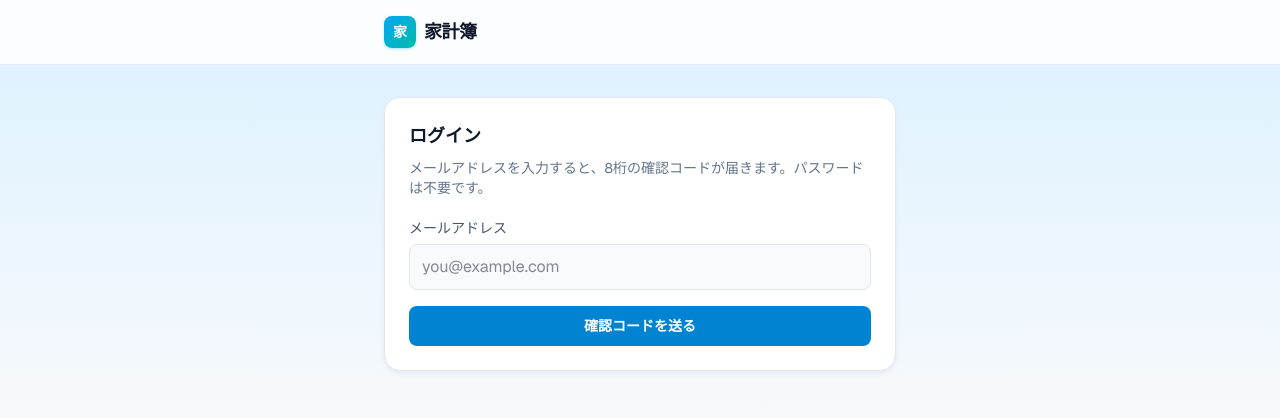
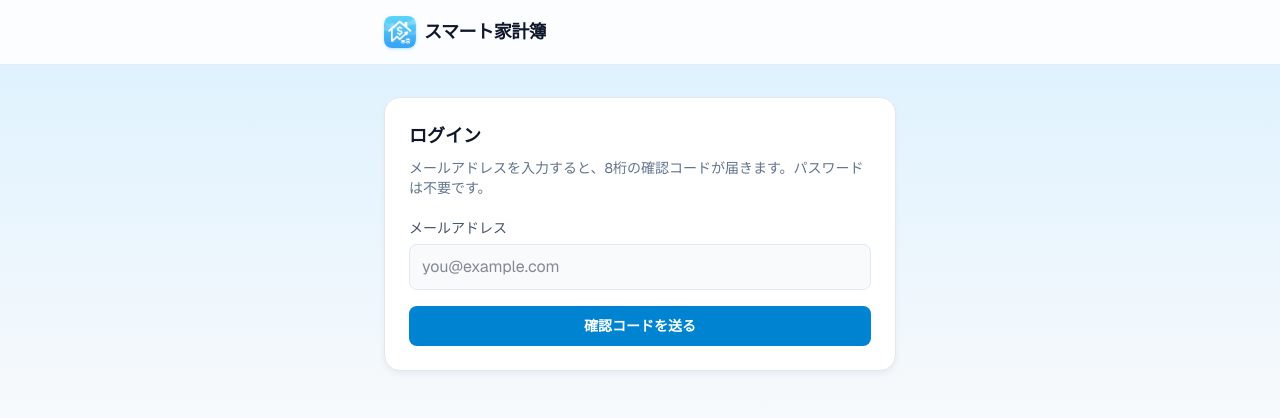
Before and after one commit to HiiragiTechJP/kakeibo2_app, a Next.js app: page / in a window 1280 px wide. Shown: the top 418 px of the page. Built offline with nearby package versions, Linux system fonts and the light colour scheme; no server answers.

Commit message:
アプリ名とアイコンの変更、リファクタリング

```diff
--- a/app/apple-icon.tsx
+++ /dev/null
@@ -1,28 +0,0 @@
-import { ImageResponse } from "next/og";
-
-export const size = { width: 180, height: 180 };
-export const contentType = "image/png";
-
-export default function AppleIcon() {
-  return new ImageResponse(
-    (
-      <div
-        style={{
-          width: "100%",
-          height: "100%",
-          display: "flex",
-          alignItems: "center",
-          justifyContent: "center",
-          backgroundColor: "#059669",
-          borderRadius: 40,
-          fontSize: 96,
-          fontWeight: 700,
-          color: "#ffffff",
-        }}
-      >
-        家
-      </div>
-    ),
-    { ...size },
-  );
-}
--- a/app/icon.tsx
+++ /dev/null
@@ -1,28 +0,0 @@
-import { ImageResponse } from "next/og";
-
-export const size = { width: 32, height: 32 };
-export const contentType = "image/png";
-
-export default function Icon() {
-  return new ImageResponse(
-    (
-      <div
-        style={{
-          width: "100%",
-          height: "100%",
-          display: "flex",
-          alignItems: "center",
-          justifyContent: "center",
-          backgroundColor: "#059669",
-          borderRadius: 6,
-          fontSize: 20,
-          fontWeight: 700,
-          color: "#ffffff",
-        }}
-      >
-        家
-      </div>
-    ),
-    { ...size },
-  );
-}
--- a/app/layout.tsx
+++ b/app/layout.tsx
@@ -21,17 +21,17 @@ const geistMono = Geist_Mono({
 });
 
 export const metadata: Metadata = {
-  title: "家計簿",
-  description: "シンプルな家計簿アプリ",
-  applicationName: "家計簿",
+  title: "スマート家計簿",
+  description: "毎日使いやすいスマート家計簿アプリ",
+  applicationName: "スマート家計簿",
   appleWebApp: {
     capable: true,
-    title: "家計簿",
+    title: "スマート家計簿",
     statusBarStyle: "default",
   },
   icons: {
-    icon: [{ url: "/icon", type: "image/png" }],
-    apple: [{ url: "/apple-icon", type: "image/png", sizes: "180x180" }],
+    icon: [{ url: "/icons/icon.png", type: "image/png", sizes: "577x577" }],
+    apple: [{ url: "/icons/icon.png", type: "image/png", sizes: "577x577" }],
   },
 };
 
--- a/app/manifest.ts
+++ b/app/manifest.ts
@@ -2,9 +2,9 @@ import type { MetadataRoute } from "next";
 
 export default function manifest(): MetadataRoute.Manifest {
   return {
-    name: "家計簿",
-    short_name: "家計簿",
-    description: "シンプルな家計簿アプリ",
+    name: "スマート家計簿",
+    short_name: "スマート家計簿",
+    description: "毎日使いやすいスマート家計簿アプリ",
     start_url: "/",
     display: "standalone",
     background_color: "#e0f2fe",
@@ -13,15 +13,9 @@ export default function manifest(): MetadataRoute.Manifest {
     orientation: "portrait",
     icons: [
       {
-        src: "/apple-icon",
-        sizes: "180x180",
+        src: "/icons/icon.png",
+        sizes: "577x577",
         type: "image/png",
-        purpose: "any",
-      },
-      {
-        src: "/icons/app-icon.svg",
-        sizes: "any",
-        type: "image/svg+xml",
         purpose: "any",
       },
     ],
--- a/components/kakeibo-app.tsx
+++ b/components/kakeibo-app.tsx
@@ -4,11 +4,14 @@ import { useMemo, useState } from "react";
 import { AddExpenseForm } from "@/components/add-expense-form";
 import { ExpenseList } from "@/components/expense-list";
 import { useExpenses } from "@/hooks/use-expenses";
-import { EXPENSE_CATEGORIES } from "@/lib/categories";
+import {
+  buildCategorySummary,
+  calculateExpenseTotal,
+  filterExpensesByMonth,
+} from "@/lib/expense-summary";
 import {
   formatMonthJa,
   formatYen,
-  isDateInMonth,
   shiftIsoMonth,
   todayIsoMonth,
 } from "@/lib/format";
@@ -26,31 +29,19 @@ export function KakeiboApp() {
   const [selectedMonth, setSelectedMonth] = useState(() => currentMonth);
 
   const monthlyExpenses = useMemo(
-    () => expenses.filter((expense) => isDateInMonth(expense.date, selectedMonth)),
+    () => filterExpensesByMonth(expenses, selectedMonth),
     [expenses, selectedMonth],
   );
 
   const monthlyTotal = useMemo(
-    () => monthlyExpenses.reduce((sum, expense) => sum + expense.amount, 0),
+    () => calculateExpenseTotal(monthlyExpenses),
     [monthlyExpenses],
   );
 
-  const categorySummary = useMemo(() => {
-    const totals = new Map<string, number>();
-
-    for (const expense of monthlyExpenses) {
-      totals.set(
-        expense.category_id,
-        (totals.get(expense.category_id) ?? 0) + expense.amount,
-      );
-    }
-
-    return EXPENSE_CATEGORIES.map((category) => ({
-      id: category.id,
-      name: category.name,
-      amount: totals.get(category.id) ?? 0,
-    })).filter((category) => category.amount > 0);
-  }, [monthlyExpenses]);
+  const categorySummary = useMemo(
+    () => buildCategorySummary(monthlyExpenses),
+    [monthlyExpenses],
+  );
 
   const selectedMonthLabel = formatMonthJa(selectedMonth);
   const isCurrentMonthSelected = selectedMonth === currentMonth;
--- a/components/site-header.tsx
+++ b/components/site-header.tsx
@@ -1,5 +1,6 @@
 "use client";
 
+import Image from "next/image";
 import { useState } from "react";
 import { useAuth } from "@/hooks/use-auth";
 
@@ -20,11 +21,17 @@ export function SiteHeader() {
     <header className="border-b border-slate-200/80 bg-white/85 px-4 py-4 backdrop-blur-sm dark:border-slate-800 dark:bg-slate-950/80">
       <div className="mx-auto flex max-w-lg items-center justify-between gap-3">
         <div className="flex min-w-0 items-center gap-2">
-          <span className="flex h-8 w-8 shrink-0 items-center justify-center rounded-lg bg-gradient-to-br from-sky-500 to-teal-500 text-sm font-bold text-white shadow-sm shadow-sky-200 dark:shadow-slate-950/50">
-            家
+          <span className="relative h-8 w-8 shrink-0 overflow-hidden rounded-lg shadow-sm shadow-sky-200 dark:shadow-slate-950/50">
+            <Image
+              src="/icons/icon.png"
+              alt="スマート家計簿アイコン"
+              fill
+              sizes="32px"
+              className="object-cover"
+            />
           </span>
           <h1 className="truncate text-lg font-semibold tracking-tight text-slate-900 dark:text-slate-50">
-            家計簿
+            スマート家計簿
           </h1>
         </div>
 
--- /dev/null
+++ b/lib/expense-summary.ts
@@ -0,0 +1,39 @@
+import { EXPENSE_CATEGORIES } from "@/lib/categories";
+import { isDateInMonth } from "@/lib/format";
+import type { ExpenseRecord } from "@/lib/types";
+
+export type CategorySummaryItem = {
+  id: string;
+  name: string;
+  amount: number;
+};
+
+export function filterExpensesByMonth(
+  expenses: ExpenseRecord[],
+  isoMonth: string,
+): ExpenseRecord[] {
+  return expenses.filter((expense) => isDateInMonth(expense.date, isoMonth));
+}
+
+export function calculateExpenseTotal(expenses: ExpenseRecord[]): number {
+  return expenses.reduce((sum, expense) => sum + expense.amount, 0);
+}
+
+export function buildCategorySummary(
+  expenses: ExpenseRecord[],
+): CategorySummaryItem[] {
+  const totals = new Map<string, number>();
+
+  for (const expense of expenses) {
+    totals.set(
+      expense.category_id,
+      (totals.get(expense.category_id) ?? 0) + expense.amount,
+    );
+  }
+
+  return EXPENSE_CATEGORIES.map((category) => ({
+    id: category.id,
+    name: category.name,
+    amount: totals.get(category.id) ?? 0,
+  })).filter((category) => category.amount > 0);
+}
```
Also changed, not shown: public/icons/icon.jpeg (deleted), public/icons/icon.png (added).
